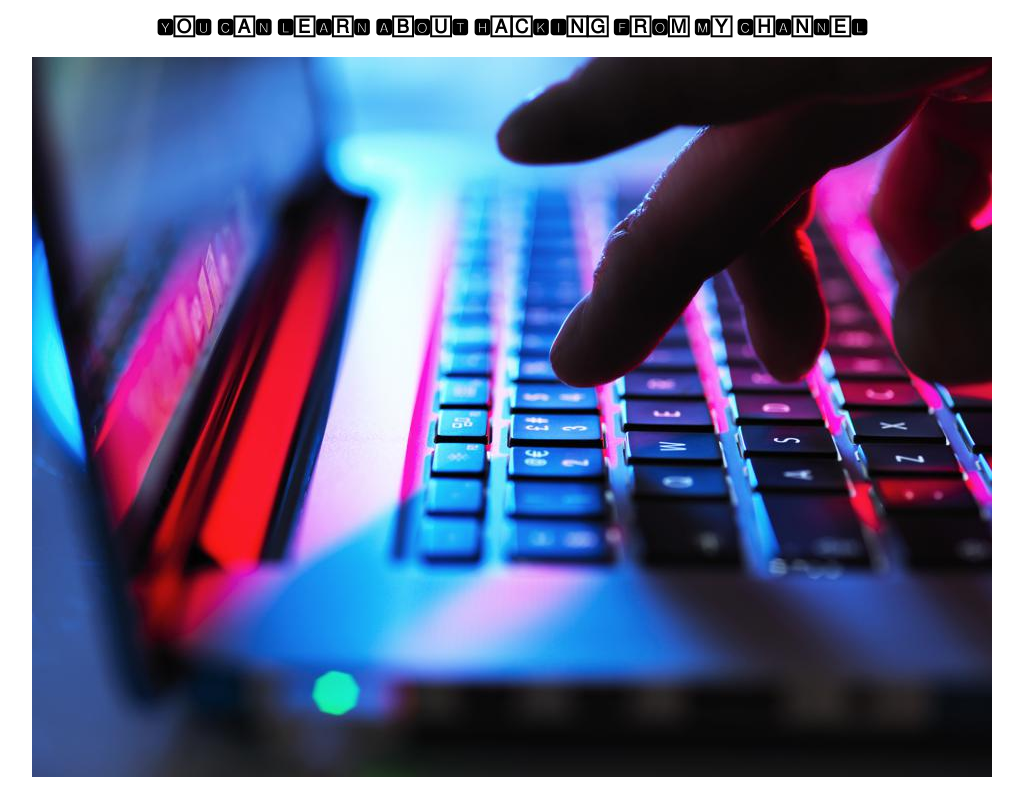
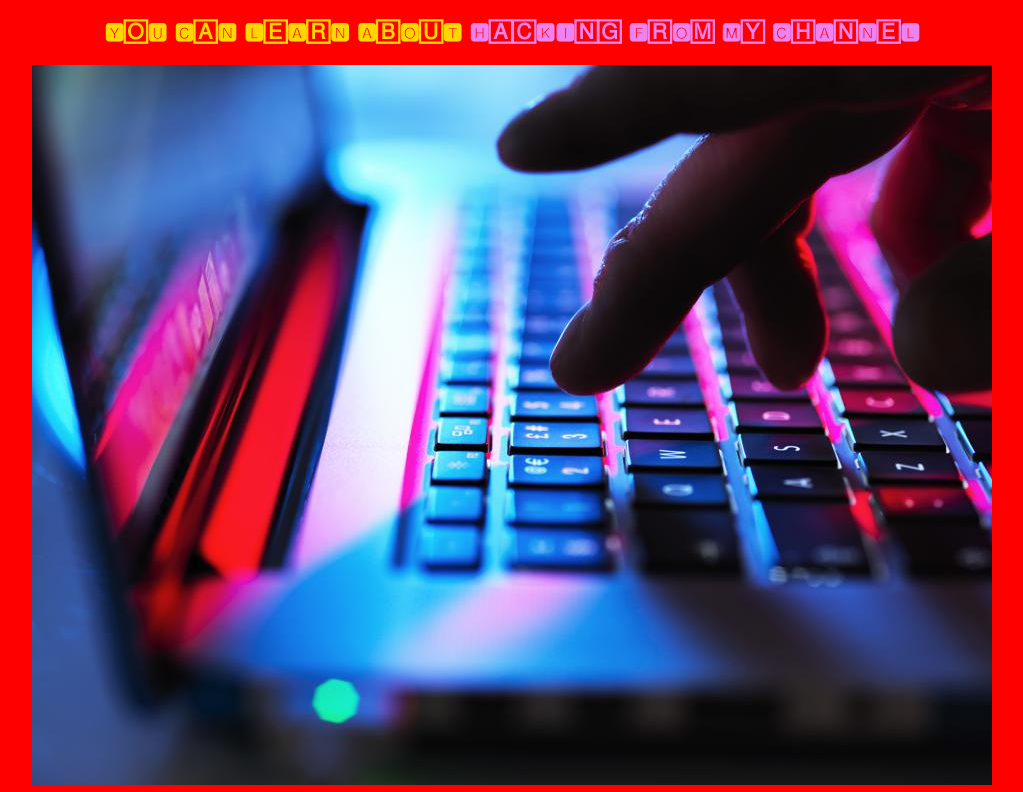
Before and after one commit to kinghacker3/personalweb, a plain HTML site: page index.html in a window 1280 px wide. Shown: the part 84-876 px from the top of the page, without its empty margins (128-1151 px from the left). Drawn offline with Linux system fonts and the light colour scheme.

Commit message:
Update index.html

```diff
--- a/index.html
+++ b/index.html
@@ -4,7 +4,7 @@
 <meta http-equiv="content-type"content="text/html; charset=UTF-8"/>
 <meta name="" content="">
 <title>personal website </title>
-<link rel="stylesheet" href="css/style.css" title="" type="" />
+<link rel="stylesheet" href="index.css" title="" type="" />
 </head>
 <body>
 <center>
```
